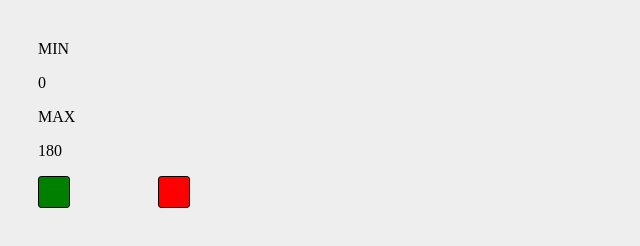
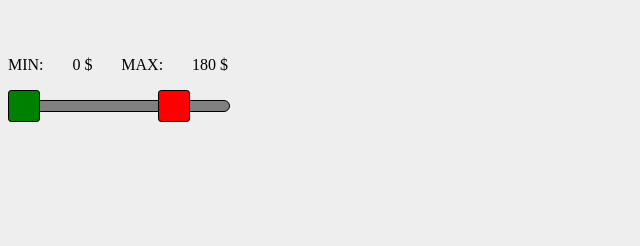
Before and after one commit to liliya-dev/range, a website built with Parcel: page src/index.html in a window 1280 px wide. Shown: the whole page, without its empty margins (0-640 px from the left). Built offline with nearby package versions, Linux system fonts and the light colour scheme.

Commit message:
solution

```diff
--- a/src/index.html
+++ b/src/index.html
@@ -9,12 +9,13 @@
   </head>
   <body>
     <div class = "ranger_value">
-      <p>MIN</p>
-      <p class = "min_value">0</p>
-      <p>MAX</p>
-      <p class = "max_value">180</p>
+      <p>MIN:</p>
+      <p class = "min_value">0 $</p>
+      <p>MAX:</p>
+      <p class = "max_value">180 $</p>
     </div>
     <div class = "min"></div>
+    <div class = "scale"></div>
     <div class = "max"></div>
   </body>
 </html>
--- a/src/scripts/main.js
+++ b/src/scripts/main.js
@@ -3,6 +3,9 @@
 
 const minSlider = document.querySelector('.min');
 const maxSlider = document.querySelector('.max');
+const minText = document.querySelector('.min_value');
+const maxText = document.querySelector('.max_value');
+
 let min = parseInt(window.getComputedStyle(minSlider, null).left);
 let max = parseInt(window.getComputedStyle(maxSlider, null).left);
 
@@ -10,9 +13,8 @@ minSlider.getElementsByClassName.position = 'absolute';
 maxSlider.getElementsByClassName.position = 'absolute';
 
 minSlider.addEventListener('mousedown', function(ev) {
-  if (ev.target !== minSlider && ev.target !== maxSlider) {
-    return;
-  }
+  maxSlider.style.zIndex = 2;
+  minSlider.style.zIndex = 3;
 
   const toMove = function(move) {
     let coordinatesX = move.clientX - ev.target.offsetWidth / 2;
@@ -20,9 +22,13 @@ minSlider.addEventListener('mousedown', function(ev) {
     if (coordinatesX > max) {
       coordinatesX = max;
     }
+
+    if (coordinatesX < 0) {
+      coordinatesX = 0;
+    }
     ev.target.style.left = coordinatesX + 'px';
     min = parseInt(minSlider.style.left);
-    console.log(min, max);
+    minText.textContent = coordinatesX + ' $';
   };
 
   document.addEventListener('mousemove', toMove);
@@ -33,9 +39,8 @@ minSlider.addEventListener('mousedown', function(ev) {
 });
 
 maxSlider.addEventListener('mousedown', function(ev) {
-  if (ev.target !== minSlider && ev.target !== maxSlider) {
-    return;
-  }
+  maxSlider.style.zIndex = 3;
+  minSlider.style.zIndex = 2;
 
   const toMove = function(move) {
     let coordinatesX = move.clientX - ev.target.offsetWidth / 2;
@@ -43,8 +48,13 @@ maxSlider.addEventListener('mousedown', function(ev) {
     if (coordinatesX < min) {
       coordinatesX = min;
     }
+
+    if (coordinatesX > 200) {
+      coordinatesX = 200;
+    }
     ev.target.style.left = coordinatesX + 'px';
     max = parseInt(maxSlider.style.left);
+    maxText.textContent = coordinatesX + ' $';
   };
 
   document.addEventListener('mousemove', toMove);
--- a/src/styles/main.scss
+++ b/src/styles/main.scss
@@ -5,7 +5,6 @@
 body {
   background: $c-gray;
   position: relative;
-  padding-left: 30px;
 }
 
 .min,
@@ -19,11 +18,13 @@ body {
 
 .min {
   background-color: green;
+  z-index: 2;
 }
 
 .max {
   left: 150px;
   background-color: red;
+  z-index: 2;
 }
 
 .ranger {
@@ -33,4 +34,17 @@ body {
 
 .ranger_value {
   margin-top: 40px;
+  display: flex;
+  width: 220px;
+  justify-content: space-between;
 }
+
+.scale {
+  width: 220px;
+  height: 10px;
+  border-radius: 10px;
+  background-color: grey;
+  position: absolute;
+  top: 60px;
+  border: 1px solid black;
+}
```
